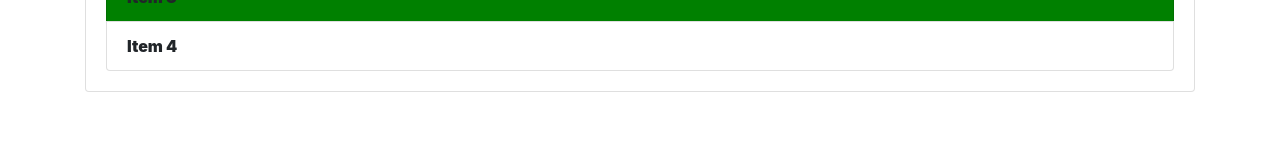
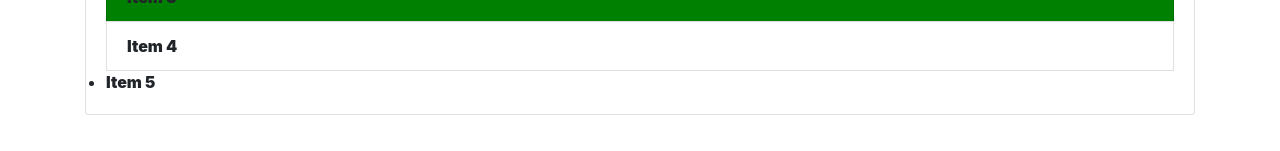
Before and after one commit to vardhan1832/demo, a plain HTML site: page index.html in a window 1280 px wide. Shown: the part 407-558 px from the top of the page. Drawn offline with nearby package versions, Linux system fonts and the light colour scheme.

Commit message:
tag name

```diff
--- a/index.html
+++ b/index.html
@@ -26,6 +26,7 @@
       <li class="list-group-item">Item 2</li>
       <li class="list-group-item">Item 3</li>
       <li class="list-group-item">Item 4</li>
+      <li>Item 5</li>
     </ul>
    </div>
   </div>
--- a/new.js
+++ b/new.js
@@ -8,3 +8,8 @@ items[2].style.backgroundColor='green';
 for(let i=0;i<items.length;i++){
     items[i].style.fontWeight='1000';
 }
+
+let li = document.getElementsByTagName('li');
+for(let i=0;i<li.length;i++){
+    li[i].style.fontWeight='1000';
+}
```
